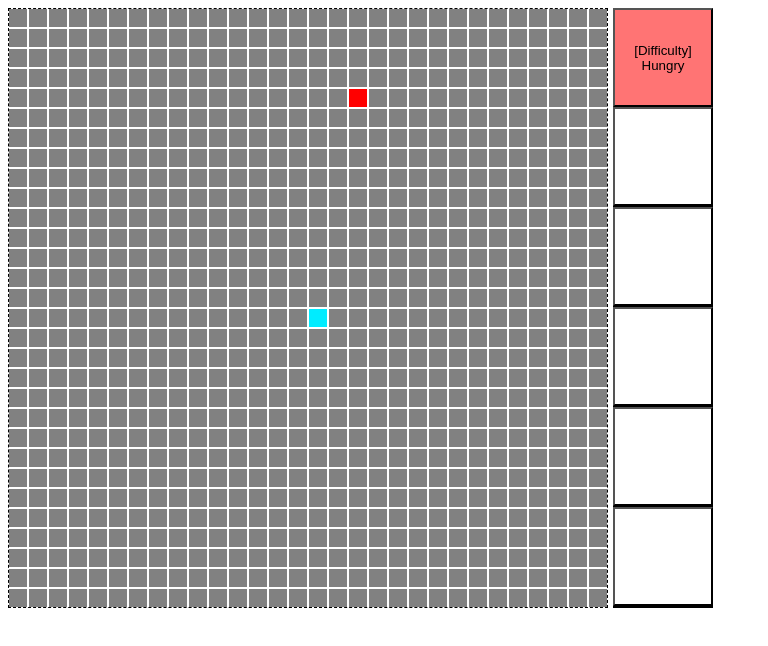
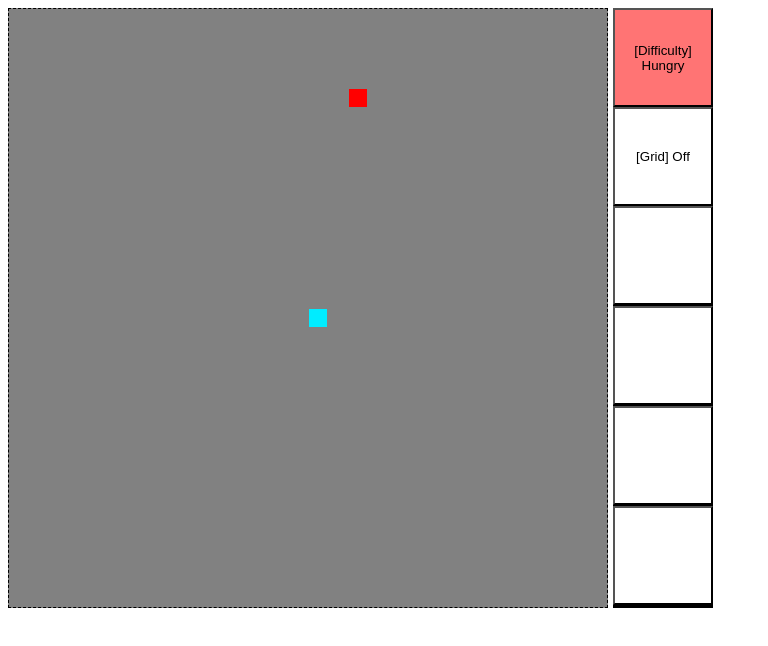
Before and after one commit to MichaelMMacLeod/snake, a plain HTML site: page index.html in a window 1280 px wide. Shown: the whole page, without its empty margins (0-768 px from the left). Drawn offline with Linux system fonts and the light colour scheme.

Commit message:
Make grid toggle-able

```diff
--- a/game.js
+++ b/game.js
@@ -1,6 +1,8 @@
 area = {
 	canvas : document.createElement('canvas'),
 	start : function() {
+		buttonInput.grid = true;
+		buttonInput.gridToggle();
 		buttonInput.mode = 0;
 		buttonInput.difficulty();
 		nextMove = 0;
@@ -127,6 +129,17 @@ area = {
 }
 
 buttonInput = {
+	gridToggle : function() {
+		if (this.grid == true) {
+			area.canvas.style.backgroundColor = config.EMPTY_TILE;
+			document.getElementById("grid").innerHTML = "[Grid] Off";
+			this.grid = false;
+		} else {
+			this.grid = true;
+			area.canvas.style.backgroundColor = "white";
+			document.getElementById("grid").innerHTML = "[Grid] On";
+		}
+	},
 	difficulty : function() {
 		this.mode++;
 		if (this.mode > 2) {
--- a/index.html
+++ b/index.html
@@ -8,7 +8,7 @@
 	<script src="game.js"></script>
 	<div id="menu">
 		<button class="button" id="difficulty" onclick="buttonInput.difficulty()">Difficulty</button>
-		<button class="button"></button>
+		<button class="button" id="grid" onclick="buttonInput.gridToggle()"></button>
 		<button class="button"></button>
 		<button class="button"></button>
 		<button class="button"></button>
```
